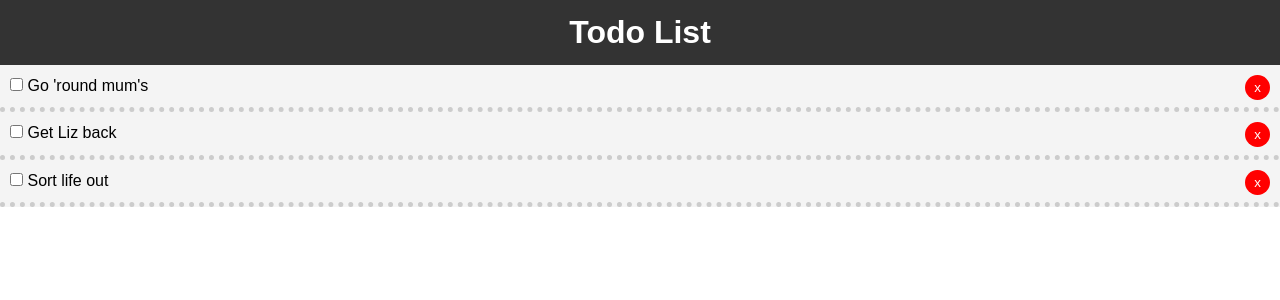
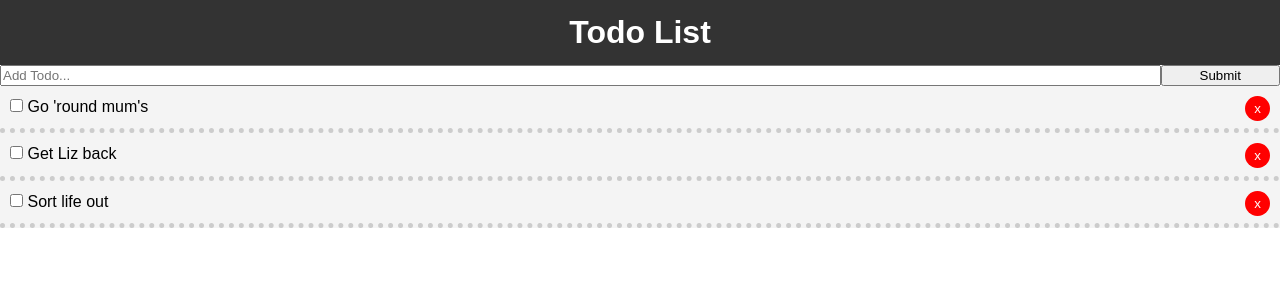
Before and after one commit to Nicholas-Harvey/reactToDoList, a React (Create React App) app: page / in a window 1280 px wide. Shown: the top 300 px of the page. Built offline with nearby package versions, Linux system fonts and the light colour scheme.

Commit message:
AddTodo component imported correctly

```diff
--- a/src/App.js
+++ b/src/App.js
@@ -1,6 +1,8 @@
 import React, { Component } from 'react';
 import Header from './components/layout/Header';
-import Todos from "./components/Todos";
+import Todos from './components/Todos';
+import AddTodo from './components/AddTodo';
+
 
 
 import './App.css';
@@ -47,8 +49,11 @@ class App extends Component {
     console.log(this.state.todos)
     return (
       <div className="App">
+      <div className="container">
       <Header />
+     <AddTodo />
       < Todos todos={this.state.todos} markComplete={this.markComplete} delTodo={this.delTodo} />
+      </div>
 
       </div>
     );
--- a/src/components/layout/AddTodo.js
+++ b/src/components/AddTodo.js
@@ -1,22 +1,26 @@
 import React, { Component } from 'react'
 
-export class AddToo extends Component {
+export class AddTodo extends Component {
     render() {
         return (
-            <form style={{display: 'flex'}>
+            <form style={{ display: 'flex' }}>
                 <input
                 type="text"
                 name="title"
-                style={{flex: '10'}}
+                style={{flex: '10', padding: '1px '}}
                 placeholder="Add Todo..."
                 />
 
-            <input
+                <input
                 type="submit"
                 value="Submit"
                 className="btn"
-                style={{flex: 1}}
+                style={{flex: '1'}}
+
             />
             </form>
         )
     }
+}
+
+export default AddTodo;
```
